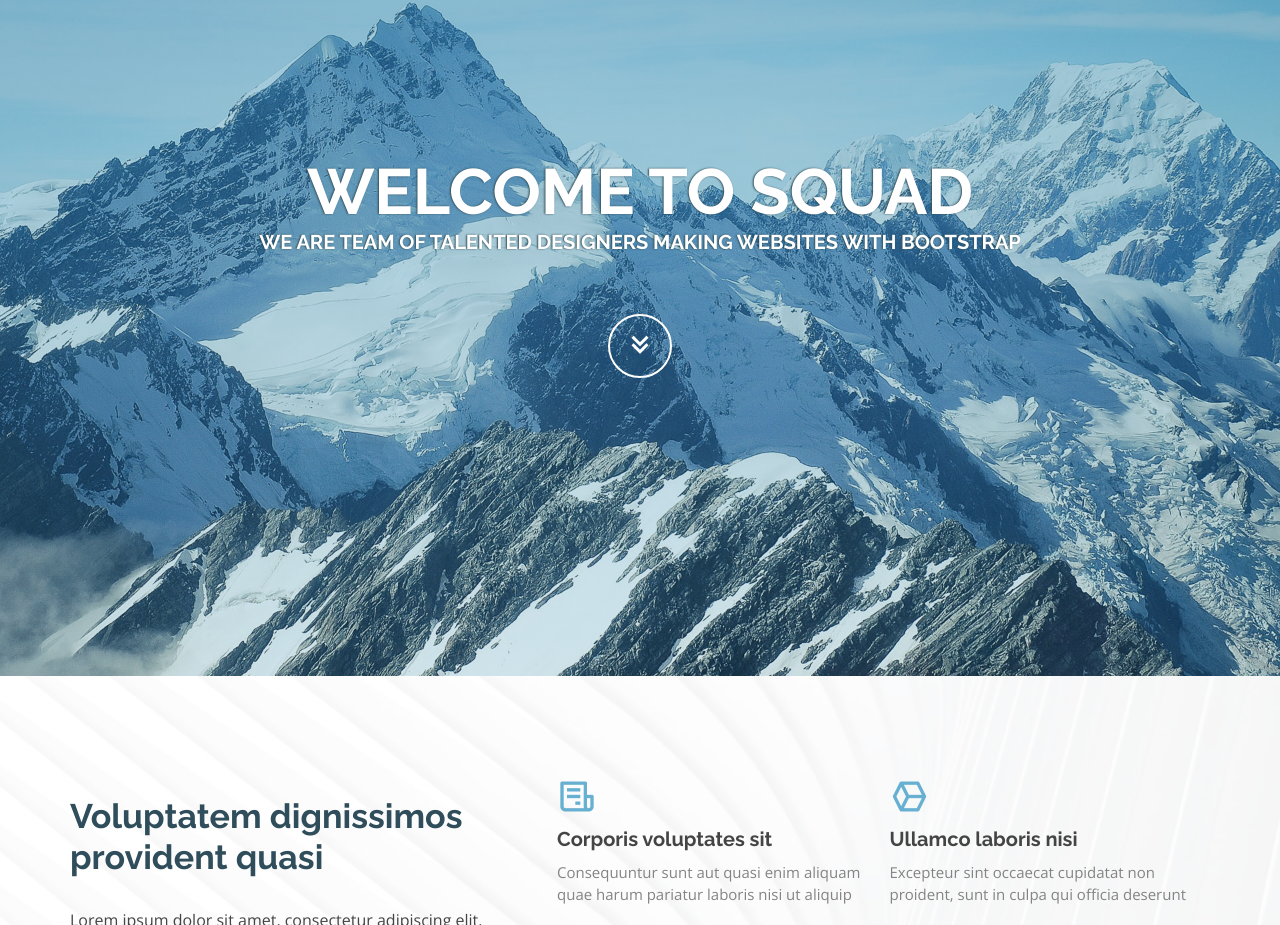
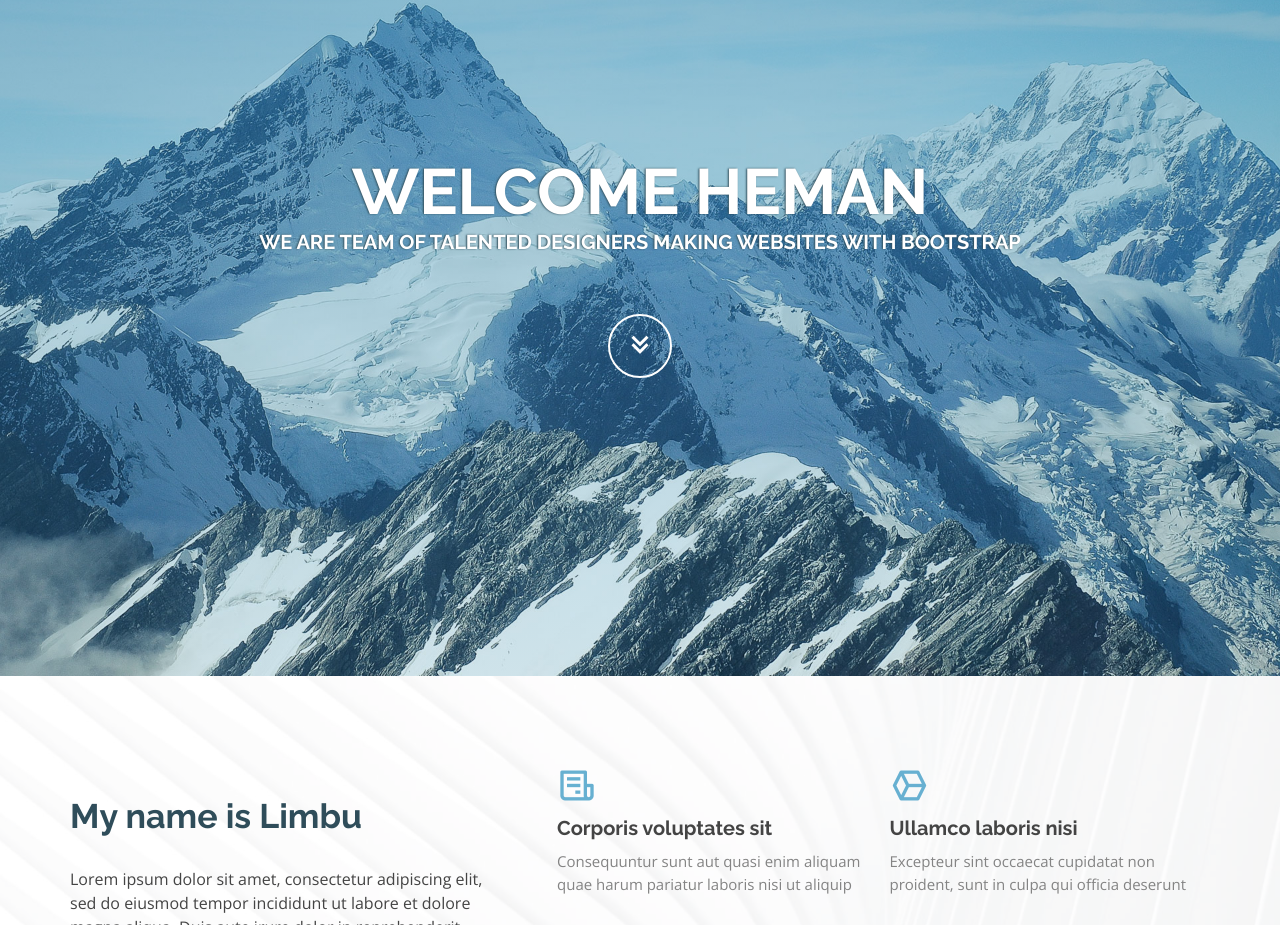
Before and after one commit to chon3806/squad, a plain HTML site: page index.html in a window 1280 px wide. Shown: the part 124-1049 px from the top of the page. Drawn offline with nearby package versions, Linux system fonts and the light colour scheme.

Commit message:
made some minor changes

```diff
--- a/index.html
+++ b/index.html
@@ -112,7 +112,7 @@
   <!-- ======= Hero Section ======= -->
   <section id="hero">
     <div class="hero-container" data-aos="fade-up">
-      <h1>Welcome to Squad</h1>
+      <h1>Welcome Heman</h1>
       <h2>We are team of talented designers making websites with Bootstrap</h2>
       <a href="#about" class="btn-get-started scrollto"><i class="bx bx-chevrons-down"></i></a>
     </div>
@@ -127,7 +127,7 @@
         <div class="row no-gutters">
           <div class="content col-xl-5 d-flex align-items-stretch" data-aos="fade-up">
             <div class="content">
-              <h3>Voluptatem dignissimos provident quasi</h3>
+              <h3>My name is Limbu</h3>
               <p>
                 Lorem ipsum dolor sit amet, consectetur adipiscing elit, sed do eiusmod tempor incididunt ut labore et
                 dolore magna aliqua. Duis aute irure dolor in reprehenderit
```
Also changed, not shown: inner-page.html (+2 -2 lines), 1 other file.
